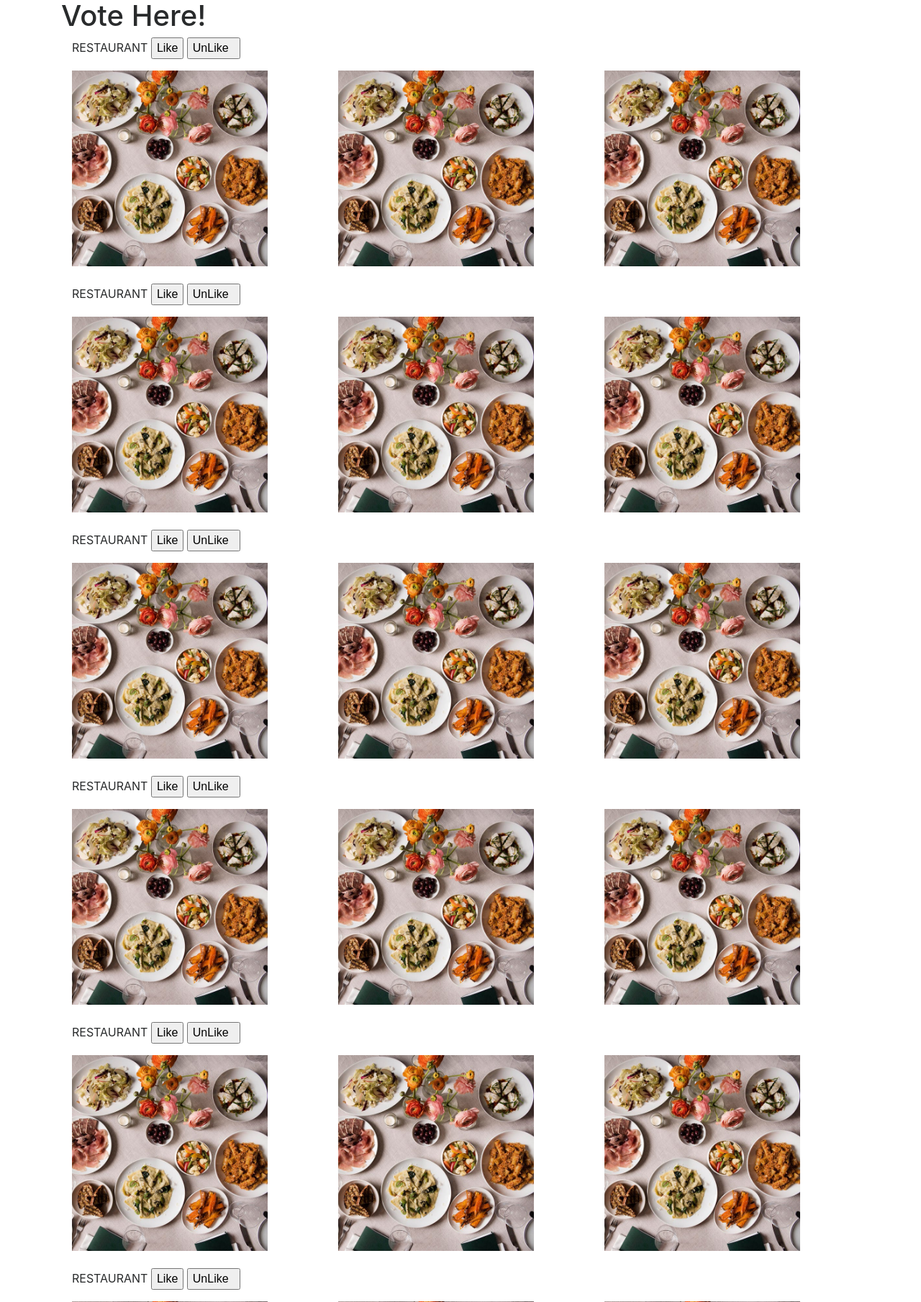
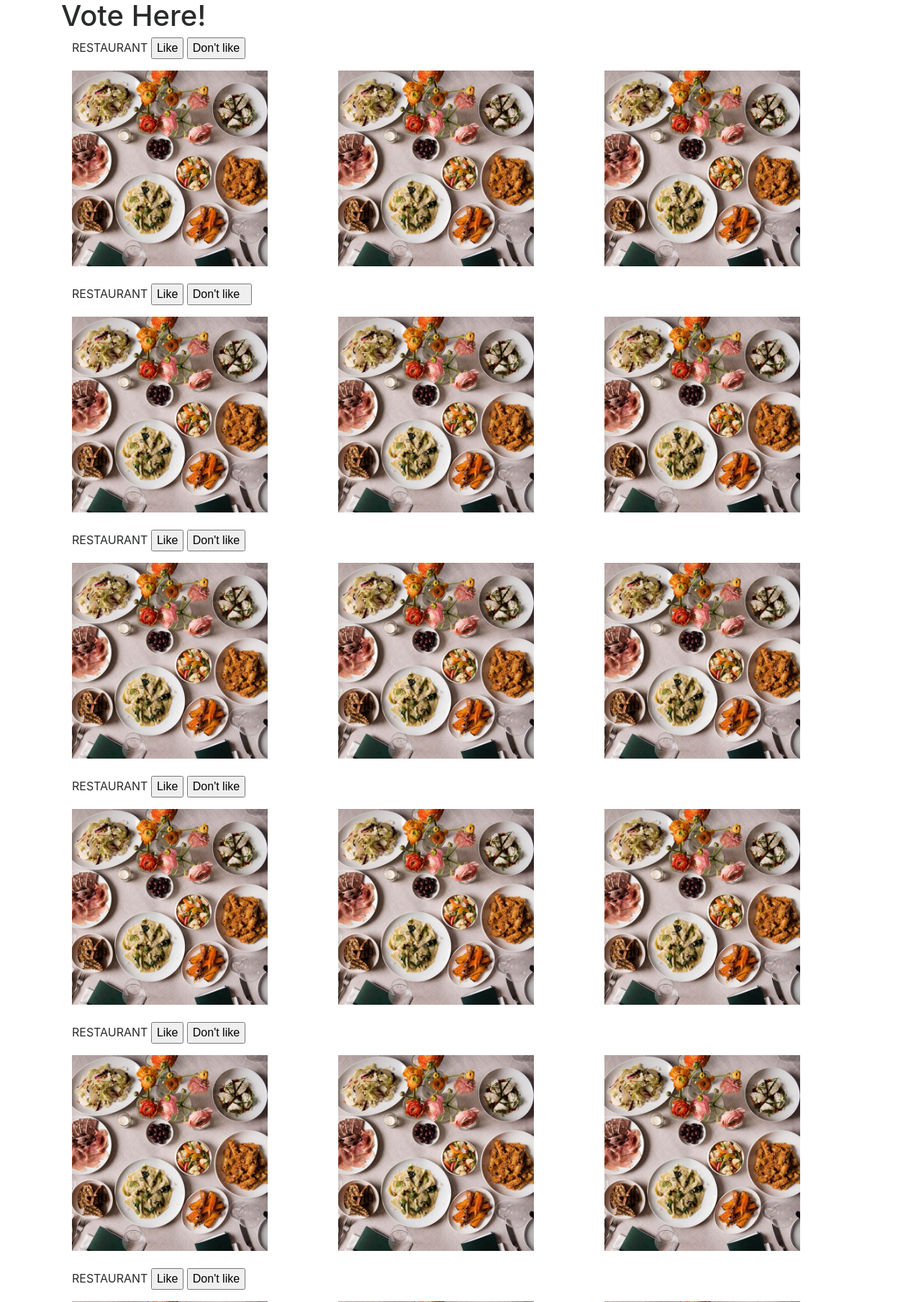
Before and after one commit to soohyunkim/Tender, a Flask app: page /vote in a window 1280 px wide. Shown: the top 1809 px of the page at 72% size. Run offline with Flask 2, Linux system fonts and the light colour scheme; some libraries are stand-ins or nearby versions.

Commit message:
Change 'UnLike' to 'Don't like'

```diff
--- a/templates/votingPage.html
+++ b/templates/votingPage.html
@@ -20,7 +20,7 @@
                 <span class="glyphicon glyphicon-thumbs-up"></span> Like
             </button>
             <button id="unlike1" type="button">
-                <span class="glyphicon glyphicon-thumbs-down"></span> UnLike &nbsp;
+                <span class="glyphicon glyphicon-thumbs-down"></span> Don't like
             </button>
         </p>
         <div class="row">
@@ -42,7 +42,7 @@
                 <span class="glyphicon glyphicon-thumbs-up"></span> Like
             </button>
             <button id="unlike2" type="button">
-                <span class="glyphicon glyphicon-thumbs-down"></span> UnLike &nbsp;
+                <span class="glyphicon glyphicon-thumbs-down"></span> Don't like &nbsp;
             </button>
         </p>
         <div class="row">
@@ -64,7 +64,7 @@
                 <span class="glyphicon glyphicon-thumbs-up"></span> Like
             </button>
             <button id="unlike3" type="button">
-                <span class="glyphicon glyphicon-thumbs-down"></span> UnLike &nbsp;
+                <span class="glyphicon glyphicon-thumbs-down"></span> Don't like
             </button>
         </p>
         <div class="row">
@@ -86,7 +86,7 @@
                 <span class="glyphicon glyphicon-thumbs-up"></span> Like
             </button>
             <button id="unlike4" type="button">
-                <span class="glyphicon glyphicon-thumbs-down"></span> UnLike &nbsp;
+                <span class="glyphicon glyphicon-thumbs-down"></span> Don't like
             </button>
         </p>
         <div class="row">
@@ -108,7 +108,7 @@
                 <span class="glyphicon glyphicon-thumbs-up"></span> Like
             </button>
             <button id="unlike5" type="button">
-                <span class="glyphicon glyphicon-thumbs-down"></span> UnLike &nbsp;
+                <span class="glyphicon glyphicon-thumbs-down"></span> Don't like
             </button>
         </p>
         <div class="row">
@@ -130,7 +130,7 @@
                 <span class="glyphicon glyphicon-thumbs-up"></span> Like
             </button>
             <button id="unlike6" type="button">
-                <span class="glyphicon glyphicon-thumbs-down"></span> UnLike &nbsp;
+                <span class="glyphicon glyphicon-thumbs-down"></span> Don't like
             </button>
         </p>
         <div class="row">
@@ -152,7 +152,7 @@
                 <span class="glyphicon glyphicon-thumbs-up"></span> Like
             </button>
             <button id="unlike7" type="button">
-                <span class="glyphicon glyphicon-thumbs-down"></span> UnLike &nbsp;
+                <span class="glyphicon glyphicon-thumbs-down"></span> Don't like
             </button>
         </p>
         <div class="row">
@@ -174,7 +174,7 @@
                 <span class="glyphicon glyphicon-thumbs-up"></span> Like
             </button>
             <button id="unlike8" type="button">
-                <span class="glyphicon glyphicon-thumbs-down"></span> UnLike &nbsp;
+                <span class="glyphicon glyphicon-thumbs-down"></span> Don't like
             </button>
         </p>
         <div class="row">
@@ -196,7 +196,7 @@
                 <span class="glyphicon glyphicon-thumbs-up"></span> Like
             </button>
             <button id="unlike9" type="button">
-                <span class="glyphicon glyphicon-thumbs-down"></span> UnLike &nbsp;
+                <span class="glyphicon glyphicon-thumbs-down"></span> Don't like
             </button>
         </p>
         <div class="row">
@@ -218,7 +218,7 @@
                 <span class="glyphicon glyphicon-thumbs-up"></span> Like
             </button>
             <button id="unlike10" type="button">
-                <span class="glyphicon glyphicon-thumbs-down"></span> UnLike &nbsp;
+                <span class="glyphicon glyphicon-thumbs-down"></span> Don't like
             </button>
         </p>
         <div class="row">
```
